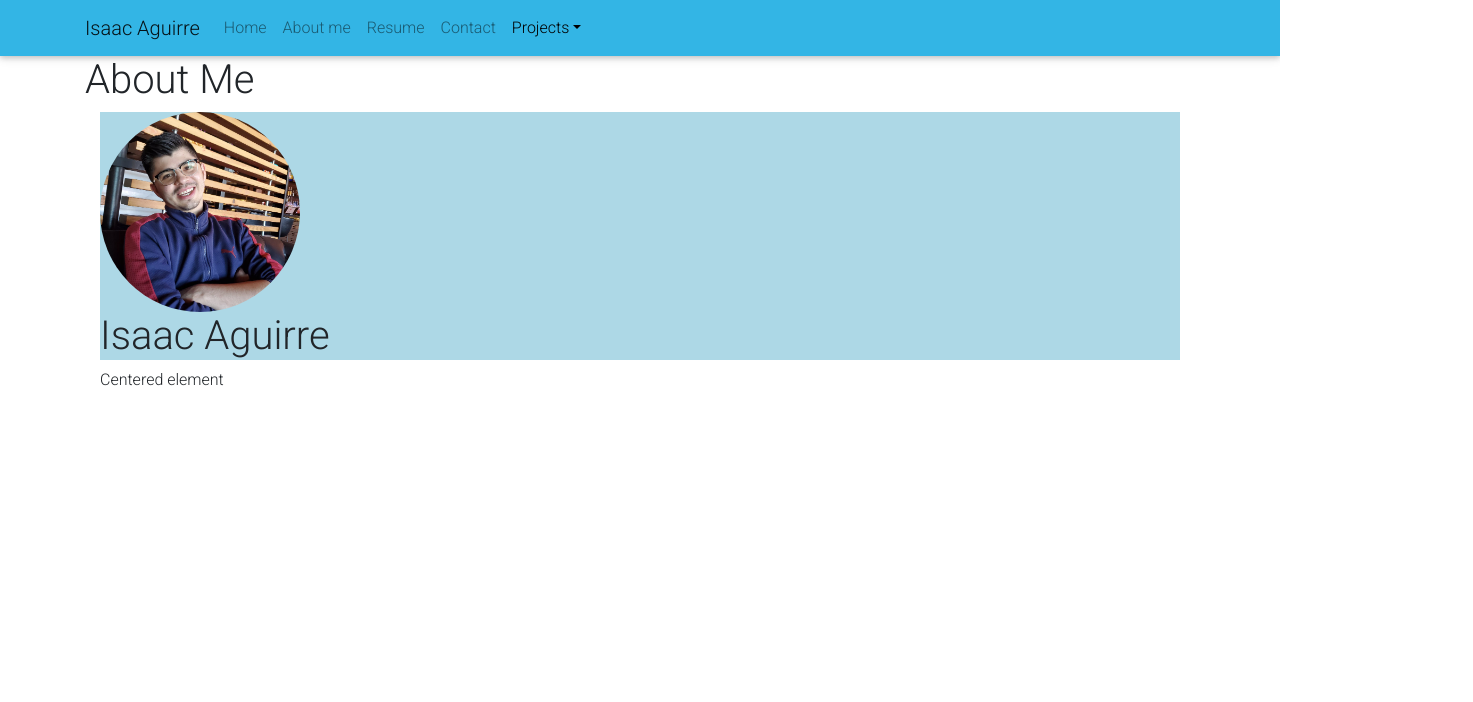
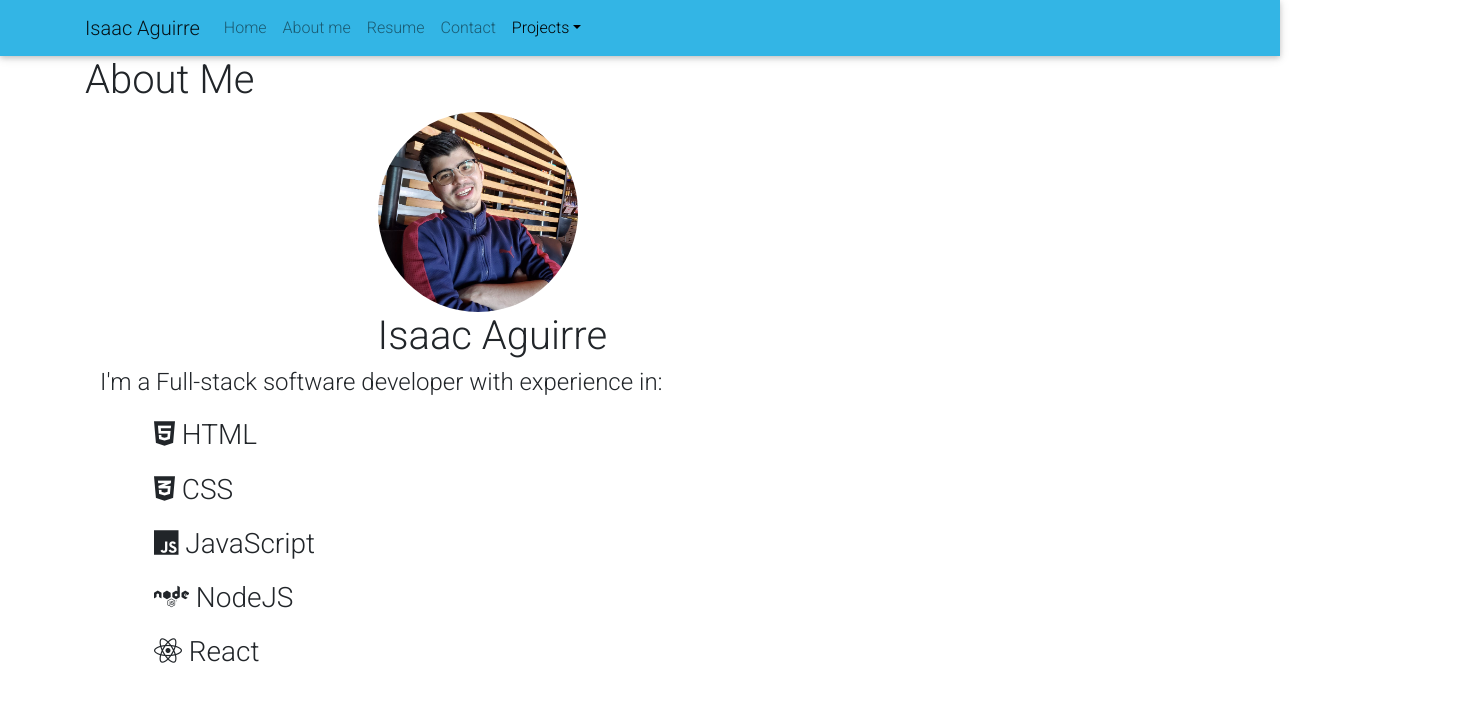
Before and after one commit to izaaaqk/ReactPortfolio, a React (Create React App) app: page /aboutme in a window 1280 px wide. Shown: the top 702 px of the page, 1473 px wide, since content can reach past the window. Built offline with nearby package versions, Linux system fonts and the light colour scheme.

Commit message:
Added aboutme text and icons

```diff
--- a/src/components/aboutme.js
+++ b/src/components/aboutme.js
@@ -1,7 +1,8 @@
 import React, { Component } from "react";
 import { Avatar } from '@mui/material';
-import { MDBContainer, MDBRow, MDBCol } from 'mdbreact';
+import { MDBContainer, MDBRow, MDBIcon } from 'mdbreact';
 import pic from '../pic.jpg';
+
 
 
 class AboutMe extends Component {
@@ -9,20 +10,32 @@ class AboutMe extends Component {
         return(
             <div>
                 <h1>About Me</h1>
-                <MDBContainer>
-                    <div className="mx-auto">
-                <div style={{backgroundColor: "lightblue"}}>
+                <MDBContainer style={{ marginLeft: "25%", marginRight: "25%"}}>
+                    <div>
+
                 <Avatar
-                    alt="Remy Sharp"
+                    alt="Isaac Aguirre"
                     src={pic}
                     sx={{ width: 200, height: 200 }}
                 />
                     <h1>Isaac Aguirre</h1>
-                </div>
 
-                        Centered element
                     </div>
                 </MDBContainer>
+                <MDBContainer>
+                    <h4 style={{marginBottom: "2%"}}>I'm a Full-stack software developer with experience in:</h4>
+
+                    <h3 style={{listStyleType: "none", marginLeft: "5%"}}>
+
+                    <li style={{marginBottom: "2%"}}><MDBIcon fab icon="html5" />  HTML</li>
+                    <li style={{marginBottom: "2%"}}><MDBIcon fab icon="css3-alt" />  CSS</li>
+                    <li style={{marginBottom: "2%"}}><MDBIcon fab icon="js" />  JavaScript</li>
+                    <li style={{marginBottom: "2%"}}><MDBIcon fab icon="node" />  NodeJS</li>
+                    <li style={{marginBottom: "2%"}}><MDBIcon fab icon="react" />  React</li>
+                    </h3>
+
+                </MDBContainer>
+
             </div>
         )
     }
```
